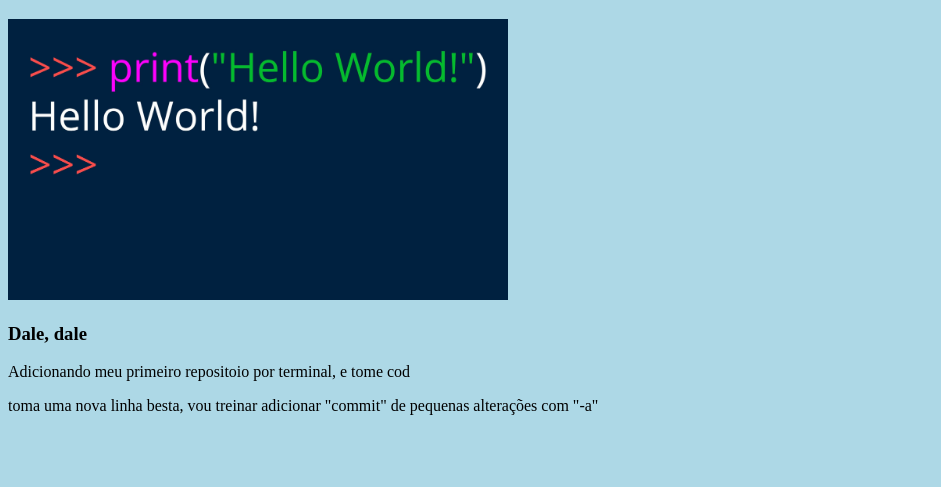
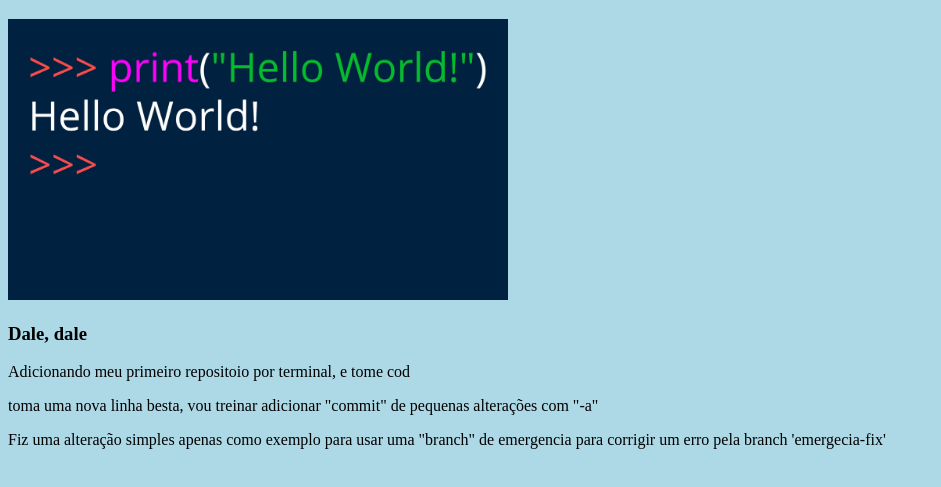
Before and after one commit to john665paes/testCreateRepositories, a plain HTML site: page index.html in a window 1280 px wide. Shown: the part 61-548 px from the top of the page, without its empty margins (0-941 px from the left). Drawn offline with Linux system fonts and the light colour scheme.

Commit message:
atualizei meu index.html pela branch de correção de emergencia 'emergecia-fix'

```diff
--- a/index.html
+++ b/index.html
@@ -15,6 +15,10 @@
 
     <p>toma uma nova linha besta, vou treinar adicionar "commit" de pequenas alterações com "-a"</p>
 
+    <p>Fiz uma alteração simples apenas como exemplo para usar uma "branch" de emergencia para corrigir um erro pela branch 'emergecia-fix'</p>
+
+
+
 <body>
 
 </body>
```
